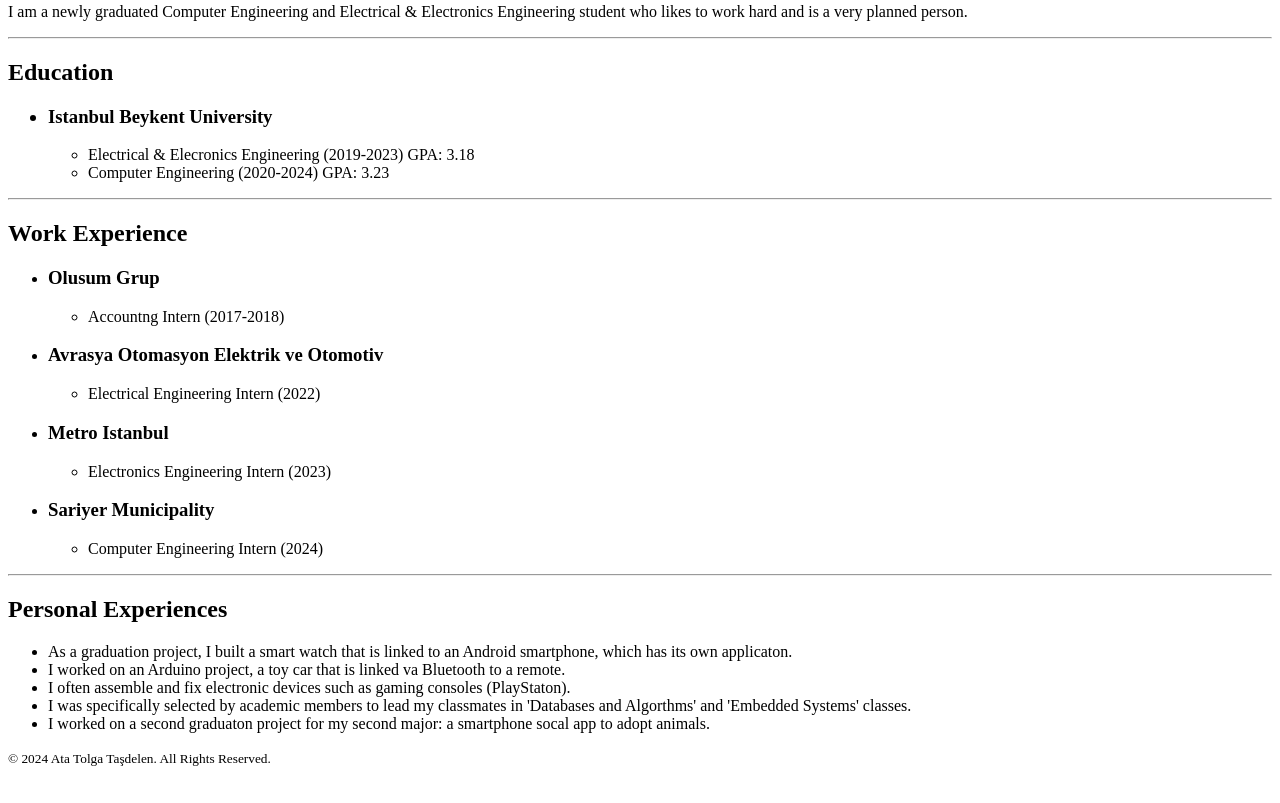
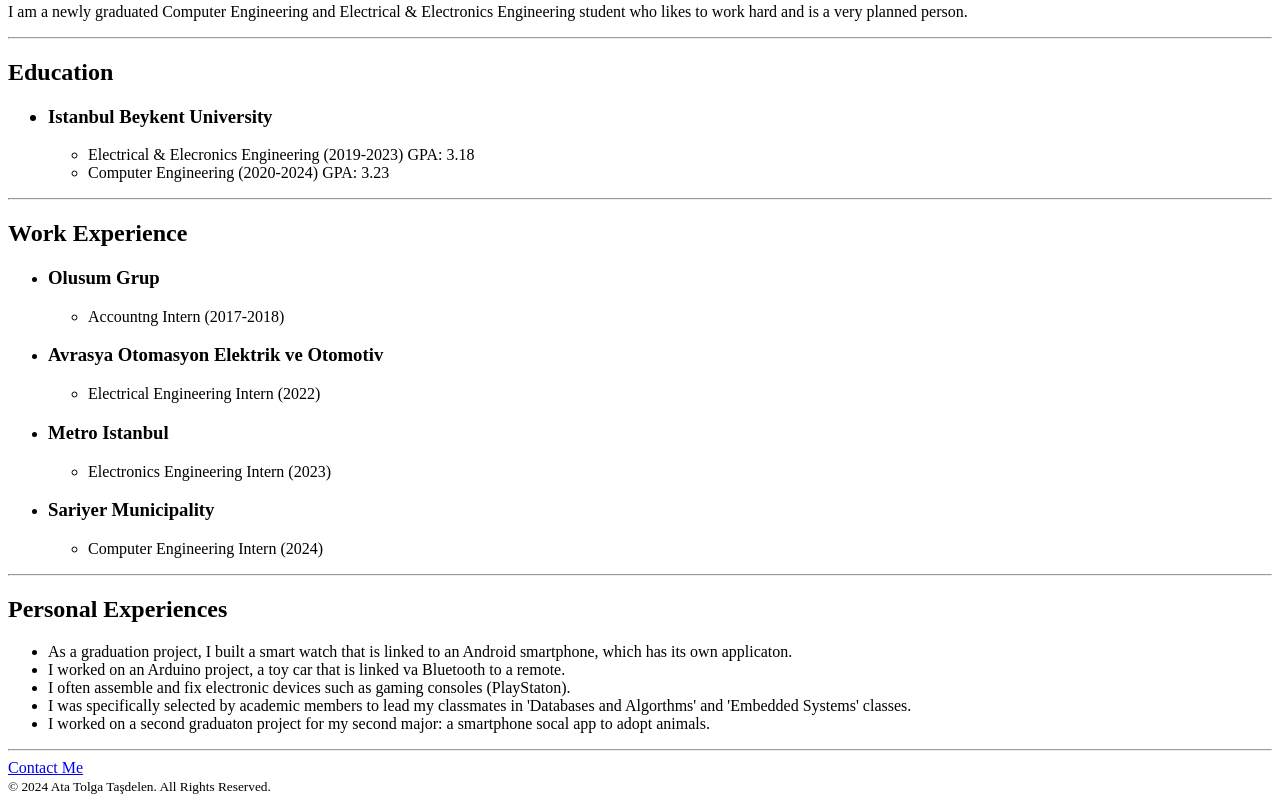
Before and after one commit to Atlg-Tasdelen/html-resume, a plain HTML site: page index.html in a window 1280 px wide. Shown: the part 323-1126 px from the top of the page. Before the commit the page ends 1098 px from the top, so only its background shows below. Drawn offline with Linux system fonts and the light colour scheme.

Commit message:
Add files via upload

```diff
--- a/index.html
+++ b/index.html
@@ -64,6 +64,10 @@
         <li>I worked on a second graduaton project for my second major: a smartphone socal app to adopt animals.</li>
     </ul>
 
+    <hr/>
+
+    <a href = "pages/contact.html">Contact Me</a>
+
     <footer>
         <small>© 2024 Ata Tolga Taşdelen. All Rights Reserved.</small>
     </footer>
```
Also changed, not shown: pages/contact.html (added, +2 -0 lines).
